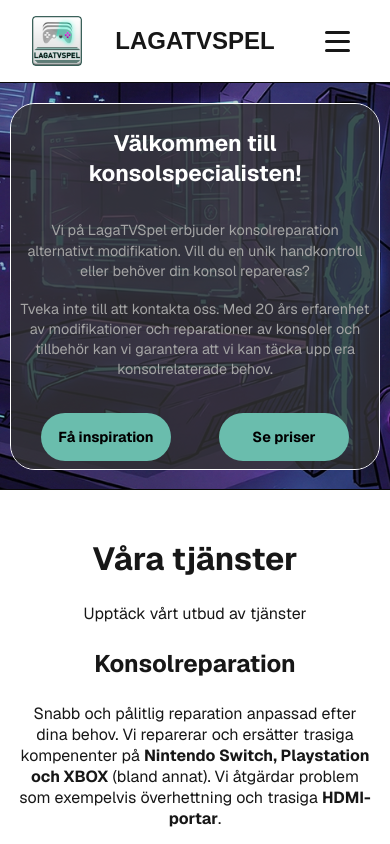
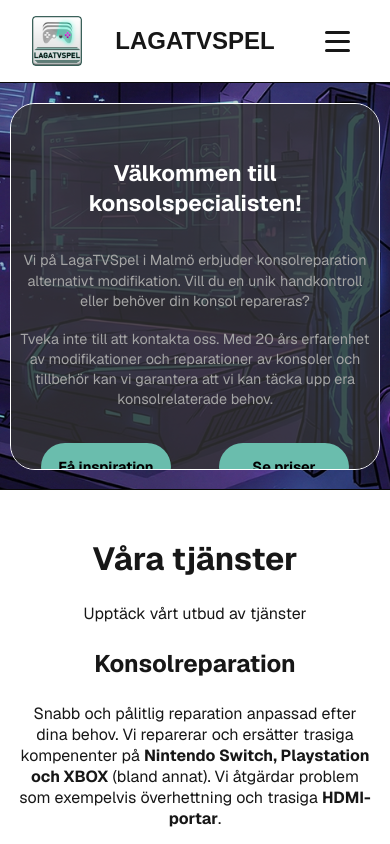
Before and after one commit to RobTrb/ex-lagatvspel, a Next.js app: page / in a window 390 px wide. Shown: the top 844 px of the page. Built offline with nearby package versions, Linux system fonts and the light colour scheme.

Commit message:
Minor design changes on mobile view.

```diff
--- a/src/components/home/InfoBoxTopHome.tsx
+++ b/src/components/home/InfoBoxTopHome.tsx
@@ -12,7 +12,7 @@
         <div className={styles.container}>
           <h1 className={styles.title}>Välkommen till konsolspecialisten!</h1>
           <p className={styles.description}>
-            Vi på LagaTVSpel erbjuder konsolreparation alternativt modifikation.
+            Vi på LagaTVSpel i Malmö erbjuder konsolreparation alternativt modifikation.
             Vill du en unik handkontroll eller behöver din konsol repareras?
           </p>
           <p className={styles.description}>
--- a/src/styles/home/InfoBoxTopHome.module.css
+++ b/src/styles/home/InfoBoxTopHome.module.css
@@ -53,6 +53,7 @@
   margin: 0;
   color: white;
   margin-bottom: 30px;
+  margin-top: 30px;
 }
 
 .description {
```
